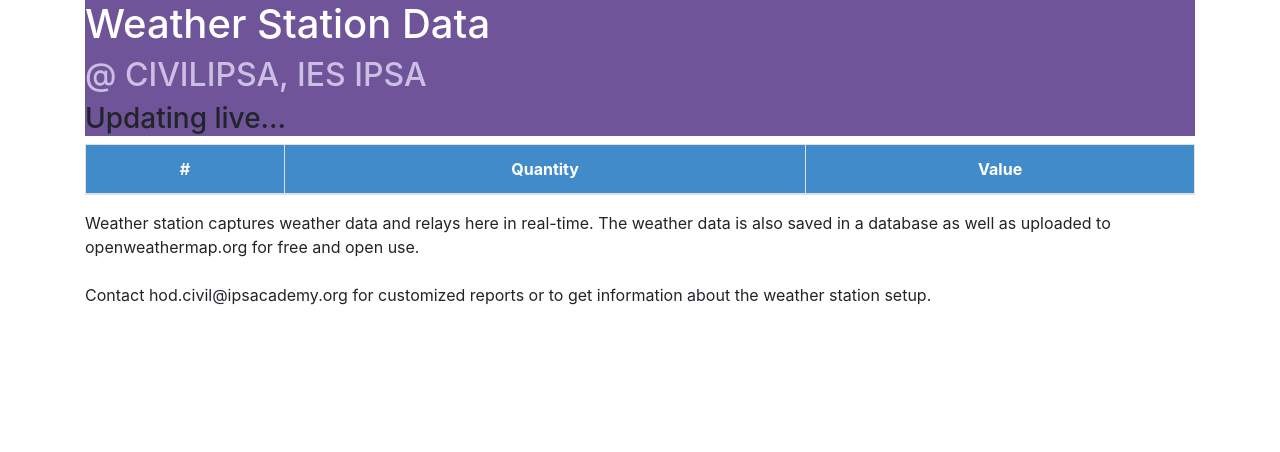
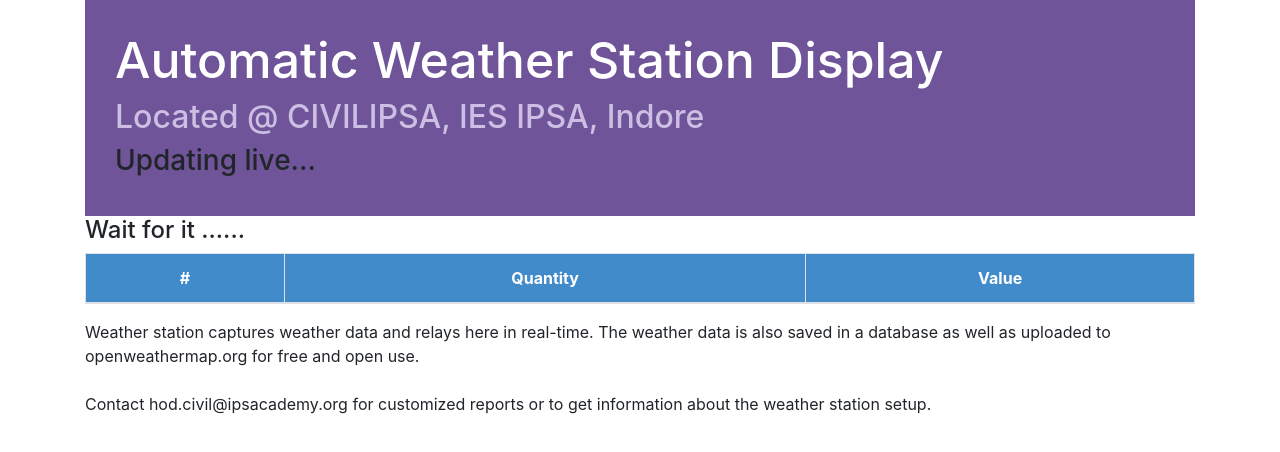
Before and after one commit to chintanp/weather_station, a plain HTML site: page angulared/index.html in a window 1280 px wide. Drawn offline with nearby package versions, Linux system fonts and the light colour scheme; files whose address does not match are found by name.

Commit message:
Added local css to shrink things to a single page.

```diff
--- a/angulared/index.html
+++ b/angulared/index.html
@@ -6,15 +6,20 @@
         <!--Bootstrap-->
         <link href="css/bootstrap.min.css" rel="stylesheet" media="screen">
 
-        <!--jQuery-->
-        <script src='http://code.jquery.com/jquery-1.7.2.min.js'></script>
-
         <!--Socket.io -->
         <script src='http://172.16.12.33:3000/socket.io/socket.io.js'></script>
 
         <!--Angular -->
-        <script src="lib/angular/angular.js"></script>
+
+        <!-- Libraries -->
+        <script src="lib/angular/angular.min.js"></script>
+
+
+        <!-- Controllers -->
         <script src="js/controllers.js"></script>
+
+        <!-- d3.js for visualisation -->
+
         <script src="js/d3.min.js"></script>
 
         <style type="text/css">
@@ -25,15 +30,27 @@
              .table th {
                 text-align: center;
             }
+
+            .hero-unit h1 {
+
+                font-size: 50px;
+
+            }
+            .hero-unit {
+                padding-top: 30px;
+                padding-bottom: 30px;
+                padding-right: 30px;
+                padding-left: 30px;
+            }
         </style>
 
     </head>
-    <body ng-controller="WeatherDataCtrl">
-        <div class="container" >
+    <body >
+        <div class="container" ng-controller="WeatherDataCtrl" >
             <div class="hero-unit span12">
                 <!--This is being updated by jQuery above. -->
-                <h1>Weather Station Data</h1>
-                <h2>@ CIVILIPSA, IES IPSA</h1>
+                <h1>Automatic Weather Station Display</h1>
+                <h2>Located @ CIVILIPSA, IES IPSA, Indore</h1>
                 <h3>Updating live...</h2>
 
             </div>
@@ -51,6 +68,9 @@
             -->
 
             <!--Body content-->
+            <div>
+                <h4 ng-hide="hide_on_data">Wait for it ......</h4>
+            </div>
 
             <div class="table-responsive span10" >
                 <table class="table table-bordered table-striped table-hover weather_data">
@@ -83,6 +103,8 @@
             </div>
 
         </div>
+
+
         <script type="text/javascript">
               d3.select("body").select("div.hero-unit").style("background-color", "#6f5499");
               d3.select("body").select("div.hero-unit").selectAll("h1").style("color", "#fff").style("font-family", "Helvetica Neue', Helvetica, Arial, sans-serif");
@@ -90,5 +112,6 @@
               d3.select("body").select(".panel").style("background-color", "#428bca")
               d3.select("body").select(".panel").style("color", "#fff")
         </script>
+
     </body>
 </html>
```
